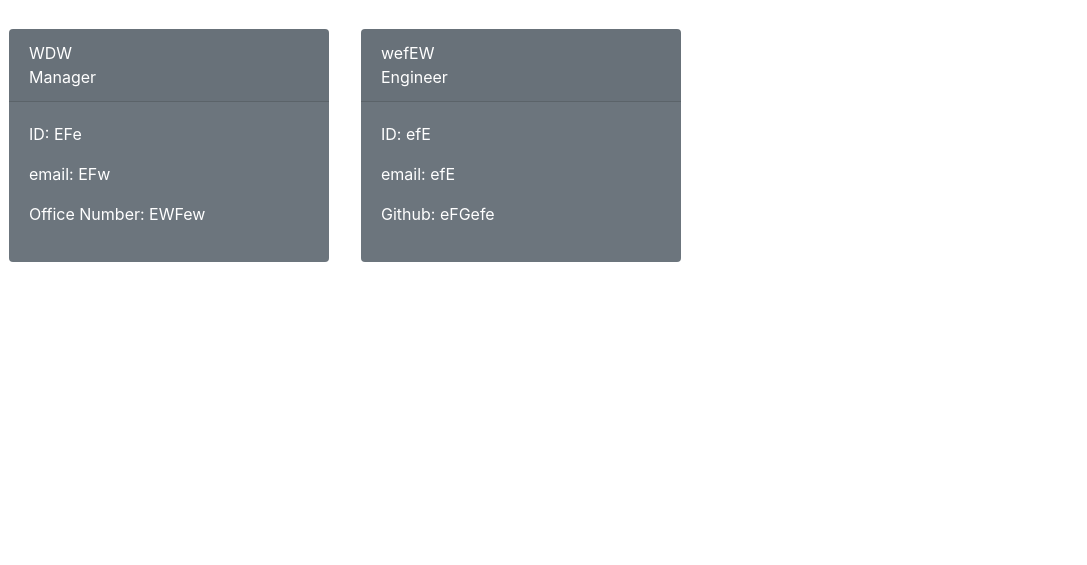
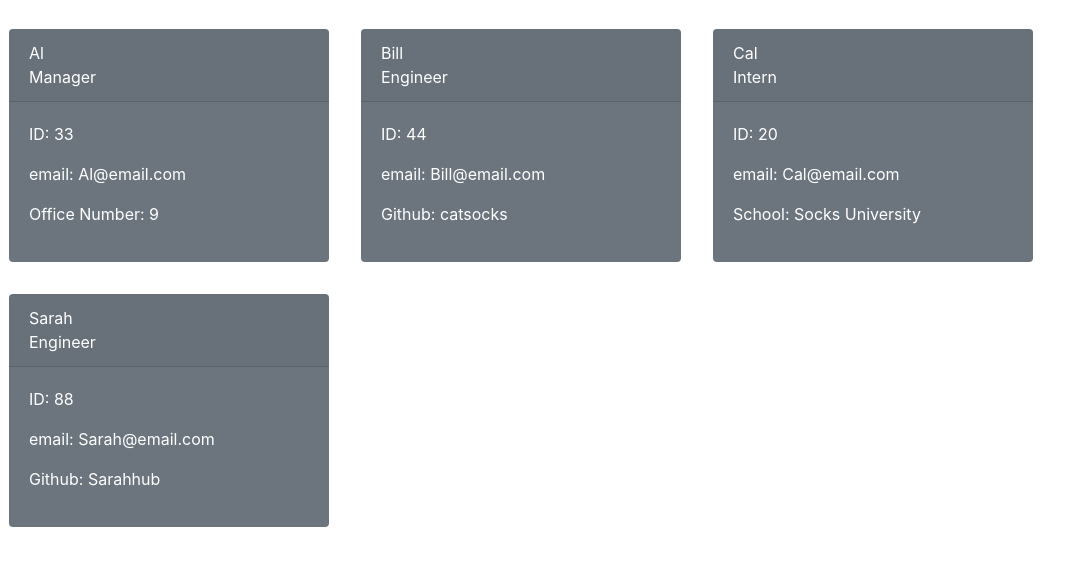
Before and after one commit to codex-scribe/Team-Profile-Generator, a website: page dist/index.html in a window 1280 px wide. Shown: the part 51-616 px from the top of the page, without its empty margins (0-1087 px from the left). Drawn offline with nearby package versions, Linux system fonts and the light colour scheme.

```diff
--- a/dist/index.html
+++ b/dist/index.html
@@ -16,7 +16,7 @@
     <nav class="navbar navbar-emp">
     <span class="navbar-brand mb-0 h1">Team Profiles</span></nav> </header>
     <body>
-    <div class="row border-dark p-2" id="card-area"><div class="text-white bg-secondary m-3 rounded" style="min-width: 20rem"><div class='card-header emp-head'>WDW <br> Manager </div> <div class='card-body emp-body'> <p>ID: EFe </p> <p>email: EFw </p><p>Office Number: EWFew </p> </div></div><div class="text-white bg-secondary m-3 rounded" style="min-width: 20rem"><div class='card-header emp-head'>wefEW <br> Engineer </div> <div class='card-body emp-body'> <p>ID: efE </p> <p>email: efE </p><p>Github: eFGefe </p> </div></div></div></div><script
+    <div class="row border-dark p-2" id="card-area"><div class="text-white bg-secondary m-3 rounded" style="min-width: 20rem"><div class='card-header emp-head'>Al <br> Manager </div> <div class='card-body emp-body'> <p>ID: 33 </p> <p>email: Al@email.com </p><p>Office Number: 9 </p> </div></div><div class="text-white bg-secondary m-3 rounded" style="min-width: 20rem"><div class='card-header emp-head'>Bill <br> Engineer </div> <div class='card-body emp-body'> <p>ID: 44 </p> <p>email: Bill@email.com </p><p>Github: catsocks </p> </div></div><div class="text-white bg-secondary m-3 rounded" style="min-width: 20rem"><div class='card-header emp-head'>Cal <br> Intern </div> <div class='card-body emp-body'> <p>ID: 20 </p> <p>email: Cal@email.com </p><p>School: Socks University </p> </div></div><div class="text-white bg-secondary m-3 rounded" style="min-width: 20rem"><div class='card-header emp-head'>Sarah <br> Engineer </div> <div class='card-body emp-body'> <p>ID: 88 </p> <p>email: Sarah@email.com </p><p>Github: Sarahhub </p> </div></div></div></div><script
   src="https://code.jquery.com/jquery-3.2.1.slim.min.js"
   integrity="sha384-KJ3o2DKtIkvYIK3UENzmM7KCkRr/rE9/Qpg6aAZGJwFDMVNA/GpGFF93hXpG5KkN"
   crossorigin="anonymous"
```
Also changed, not shown: README.md.
